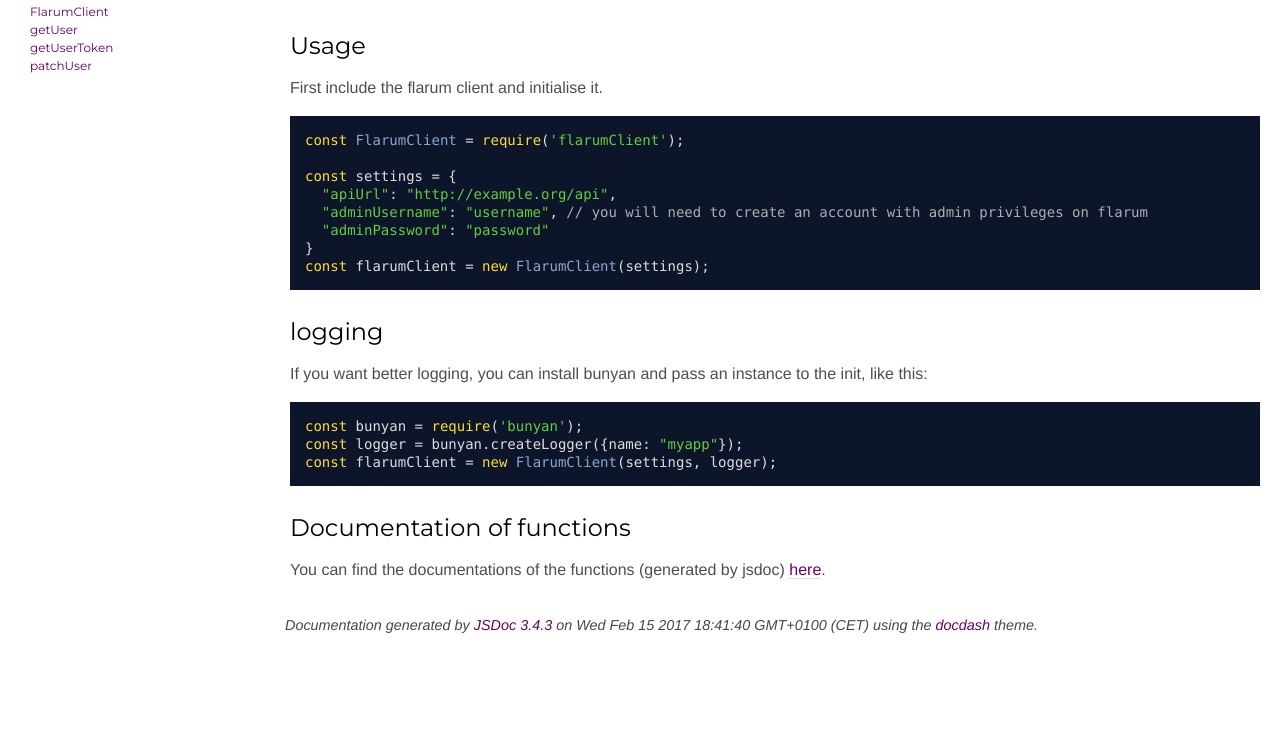
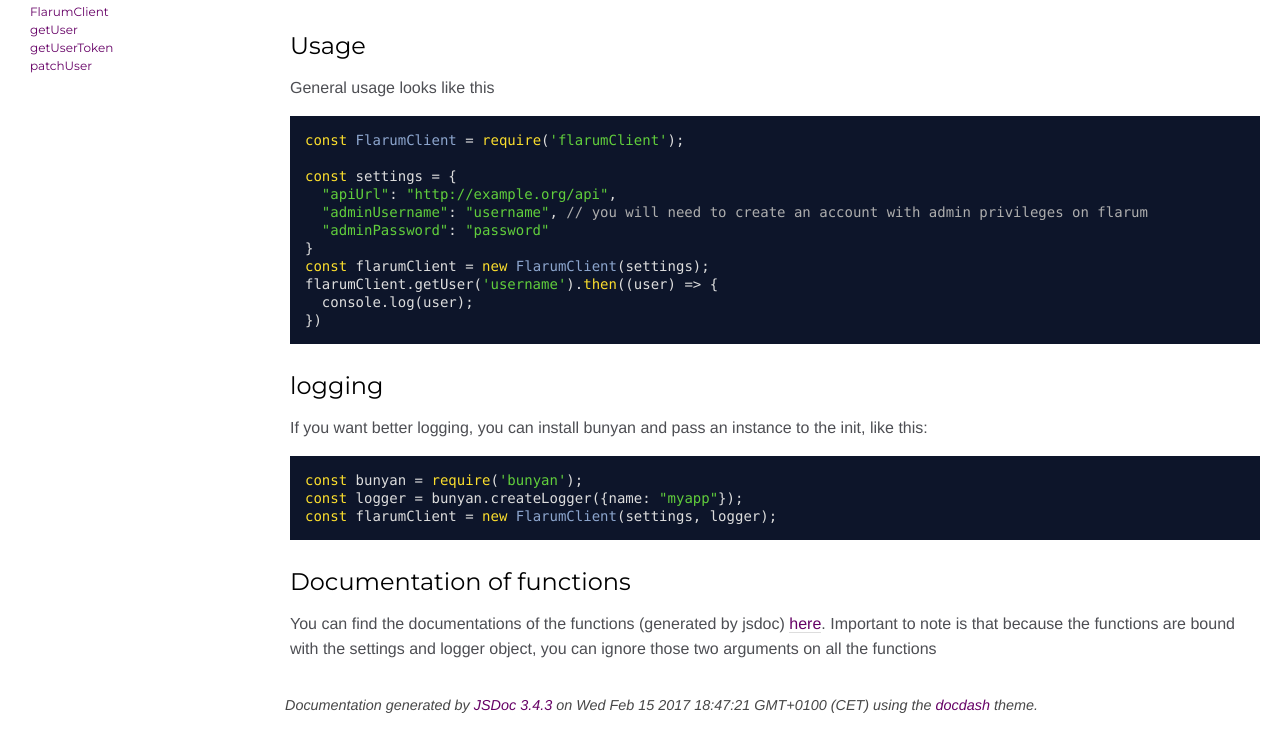
Before and after one commit to Boelensman1/flarum-client, a plain HTML site: page index.html in a window 1280 px wide. Shown: the part 126-860 px from the top of the page. Before the commit the page ends 800 px from the top, so only its background shows below. Drawn offline with Linux system fonts and the light colour scheme.

Commit message:
updated docs for more clarity

```diff
--- a/index.html
+++ b/index.html
@@ -47,7 +47,7 @@
 
     <section class="readme">
         <article><h1>Flarum-client</h1><p>A simple client to the <a href="http://flarum.org/">flarum forum software</a> api.</p>
-<h2>Usage</h2><p>First include the flarum client and initialise it.</p>
+<h2>Usage</h2><p>General usage looks like this</p>
 <pre class="prettyprint source"><code>const FlarumClient = require('flarumClient');
 
 const settings = {
@@ -55,10 +55,15 @@
   &quot;adminUsername&quot;: &quot;username&quot;, // you will need to create an account with admin privileges on flarum
   &quot;adminPassword&quot;: &quot;password&quot;
 }
-const flarumClient = new FlarumClient(settings);</code></pre><h3>logging</h3><p>If you want better logging, you can install bunyan and pass an instance to the init, like this:</p>
+const flarumClient = new FlarumClient(settings);
+flarumClient.getUser('username').then((user) => {
+  console.log(user);
+})</code></pre><h3>logging</h3><p>If you want better logging, you can install bunyan and pass an instance to the init, like this:</p>
 <pre class="prettyprint source"><code>const bunyan = require('bunyan');
 const logger = bunyan.createLogger({name: &quot;myapp&quot;});
-const flarumClient = new FlarumClient(settings, logger);</code></pre><h3>Documentation of functions</h3><p>You can find the documentations of the functions (generated by jsdoc) <a href="https://boelensman1.github.io/flarum-client/">here</a>.</p></article>
+const flarumClient = new FlarumClient(settings, logger);</code></pre><h3>Documentation of functions</h3><p>You can find the documentations of the functions (generated by jsdoc) <a href="https://boelensman1.github.io/flarum-client/">here</a>.
+Important to note is that because the functions are bound with the settings and logger object, you can ignore those two
+arguments on all the functions</p></article>
     </section>
 
 
@@ -71,7 +76,7 @@
 <br class="clear">
 
 <footer>
-    Documentation generated by <a href="https://github.com/jsdoc3/jsdoc">JSDoc 3.4.3</a> on Wed Feb 15 2017 18:41:40 GMT+0100 (CET) using the <a href="https://github.com/clenemt/docdash">docdash</a> theme.
+    Documentation generated by <a href="https://github.com/jsdoc3/jsdoc">JSDoc 3.4.3</a> on Wed Feb 15 2017 18:47:21 GMT+0100 (CET) using the <a href="https://github.com/clenemt/docdash">docdash</a> theme.
 </footer>
 
 <script>prettyPrint();</script>
```
Also changed, not shown: global.html (+1 -1 lines), index.js.html (+1 -1 lines), lib_changeAvatarUser.js.html (+1 -1 lines), lib_createUser.js.html (+1 -1 lines), lib_deleteUser.js.html (+1 -1 lines), lib_getUser.js.html (+1 -1 lines), lib_getUserToken.js.html (+1 -1 lines), lib_patchUser.js.html (+1 -1 lines).
